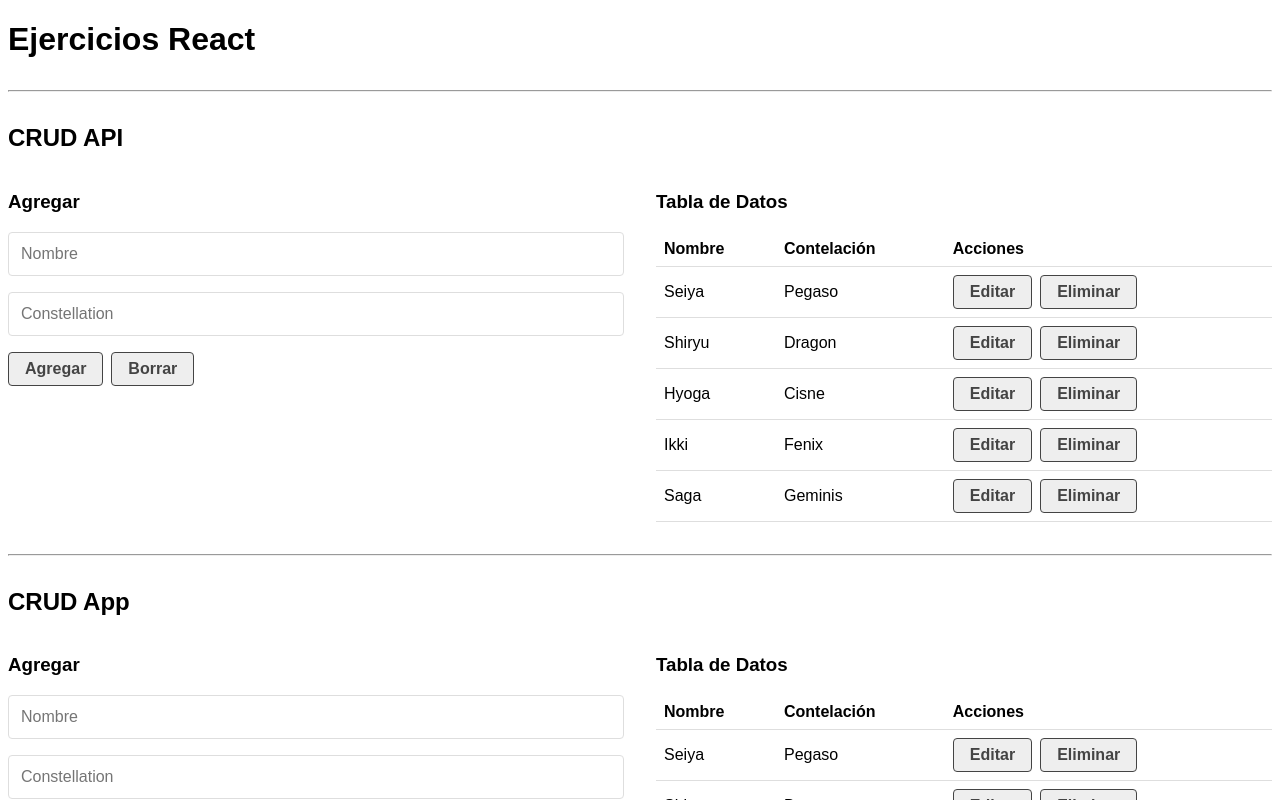
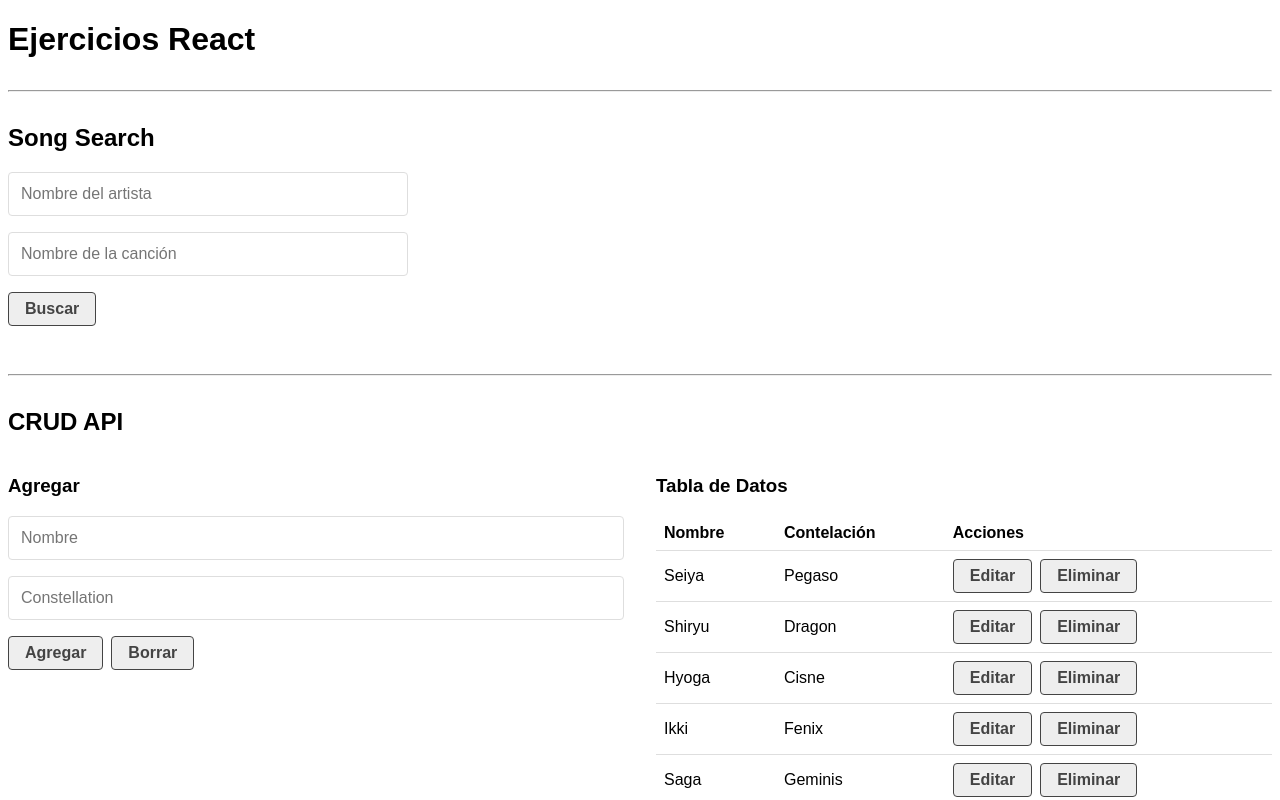
Before and after one commit to alansfj/react-course-jonmircha-yt, a React (Create React App) app: page / in a window 1280 px wide. Shown: the top 800 px of the page. Built offline with nearby package versions, Linux system fonts and the light colour scheme; data requests are answered from the project's data file.

Commit message:
SongSearch done

```diff
--- a/src/App.js
+++ b/src/App.js
@@ -1,11 +1,14 @@
 import React from "react";
 import CrudApp from "./components/CrudApp";
 import CrudApi from "./components/CrudApi";
+import SongSearch from "./components/SongSearch";
 
 function App() {
   return (
     <>
       <h1>Ejercicios React</h1>
+      <hr />
+      <SongSearch />
       <hr />
       <CrudApi />
       <hr />
--- /dev/null
+++ b/src/components/SongArtist.js
@@ -0,0 +1,21 @@
+import React from "react";
+
+export default function SongArtist({ artist }) {
+  return (
+    <section>
+      <h3>{artist.strArtist}</h3>
+      <img src={artist.strArtistThumb} alt={artist.strArtist} />
+      <p>
+        {artist.intBornYear} - {artist.intDiedYear || "Presente"}
+      </p>
+      <p>{artist.strCountry}</p>
+      <p>
+        {artist.strGener} - {artist.strStyle}
+      </p>
+      <a href={`http://${artist.strWebsite}`} target="_blanck" rel="noreferrer">
+        sitio web
+      </a>
+      <p>{artist.strBiographyEN}</p>
+    </section>
+  );
+}
--- /dev/null
+++ b/src/components/SongDetails.js
@@ -0,0 +1,23 @@
+import React from "react";
+import SongArtist from "./SongArtist";
+import SongLyric from "./SongLyric";
+import Message from "./Message";
+
+export default function SongDetails({ search, lyric, bio }) {
+  if (!lyric || !bio) return null;
+
+  return (
+    <>
+      {lyric.error || lyric.name === "AbortError" || lyric.err ? (
+        <Message msg={`Error: no existe la canción ${search.song}`} />
+      ) : (
+        <SongLyric title={search.song} lyrics={lyric.lyrics} />
+      )}
+      {bio.artists ? (
+        <SongArtist artist={bio.artists[0]} />
+      ) : (
+        <Message msg={`Error: no existe el artista ${search.artist}`} />
+      )}
+    </>
+  );
+}
--- /dev/null
+++ b/src/components/SongForm.js
@@ -0,0 +1,51 @@
+import React, { useState } from "react";
+
+const initialForm = {
+  artist: "",
+  song: "",
+};
+
+export default function SongForm({ handleSearch }) {
+  const [form, setForm] = useState(initialForm);
+
+  const handleChange = e => {
+    setForm({
+      ...form,
+      [e.target.name]: e.target.value,
+    });
+  };
+
+  const handleSubmit = e => {
+    e.preventDefault();
+
+    if (!form.artist || !form.song) {
+      alert("Datos incompletos");
+      return;
+    }
+
+    handleSearch(form);
+    setForm(initialForm);
+  };
+
+  return (
+    <div>
+      <form onSubmit={handleSubmit}>
+        <input
+          type="text"
+          name="artist"
+          placeholder="Nombre del artista"
+          onChange={handleChange}
+          value={form.artist}
+        />
+        <input
+          type="text"
+          name="song"
+          placeholder="Nombre de la canción"
+          onChange={handleChange}
+          value={form.song}
+        />
+        <input type="submit" value="Buscar" />
+      </form>
+    </div>
+  );
+}
--- /dev/null
+++ b/src/components/SongLyric.js
@@ -0,0 +1,10 @@
+import React from "react";
+
+export default function SongLyric({ title, lyrics }) {
+  return (
+    <section>
+      <h3>{title}</h3>
+      <blockquote style={{ whiteSpace: "pre-wrap" }}>{lyrics}</blockquote>
+    </section>
+  );
+}
--- /dev/null
+++ b/src/components/SongSearch.js
@@ -0,0 +1,55 @@
+import React, { useState, useEffect } from "react";
+import { helpHttp } from "../helpers/helpHttp";
+import Loader from "./Loader";
+import SongDetails from "./SongDetails";
+import SongForm from "./SongForm";
+
+export default function SongSearch() {
+  const [search, setSearch] = useState(null);
+  const [lyric, setLyric] = useState(null);
+  const [bio, setBio] = useState(null);
+  const [loading, setLoading] = useState(false);
+
+  useEffect(() => {
+    if (search === null) return;
+
+    const fetchData = async () => {
+      const { artist, song } = search;
+
+      let artistUrl = `https://www.theaudiodb.com/api/v1/json/1/search.php?s=${artist}`;
+      let songUrl = `https://api.lyrics.ovh/v1/${artist}/${song}`;
+
+      setLoading(true);
+
+      const [artistRes, songRes] = await Promise.all([
+        helpHttp().get(artistUrl),
+        helpHttp().get(songUrl),
+      ]);
+
+      console.log(artistRes, songRes);
+
+      setBio(artistRes);
+      setLyric(songRes);
+      setLoading(false);
+    };
+
+    fetchData();
+  }, [search]);
+
+  const handleSearch = data => {
+    setSearch(data);
+  };
+
+  return (
+    <div>
+      <h2>Song Search</h2>
+      <article className="grid-1-3">
+        <SongForm handleSearch={handleSearch} />
+        {loading && <Loader />}
+        {search && !loading && (
+          <SongDetails search={search} lyrics={lyric} bio={bio} />
+        )}
+      </article>
+    </div>
+  );
+}
--- a/src/index.css
+++ b/src/index.css
@@ -51,6 +51,11 @@
   margin: 2rem auto;
 }
 
+img {
+  max-width: 100%;
+  height: auto;
+}
+
 table {
   border-spacing: 0;
   border-collapse: collapse;
@@ -71,4 +76,11 @@
     align-items: flex-start;
     gap: 2rem;
   }
+
+  .grid-1-3 {
+    display: grid;
+    grid-template-columns: 1fr 1fr 1fr;
+    align-items: flex-start;
+    gap: 2rem;
+  }
 }
```
